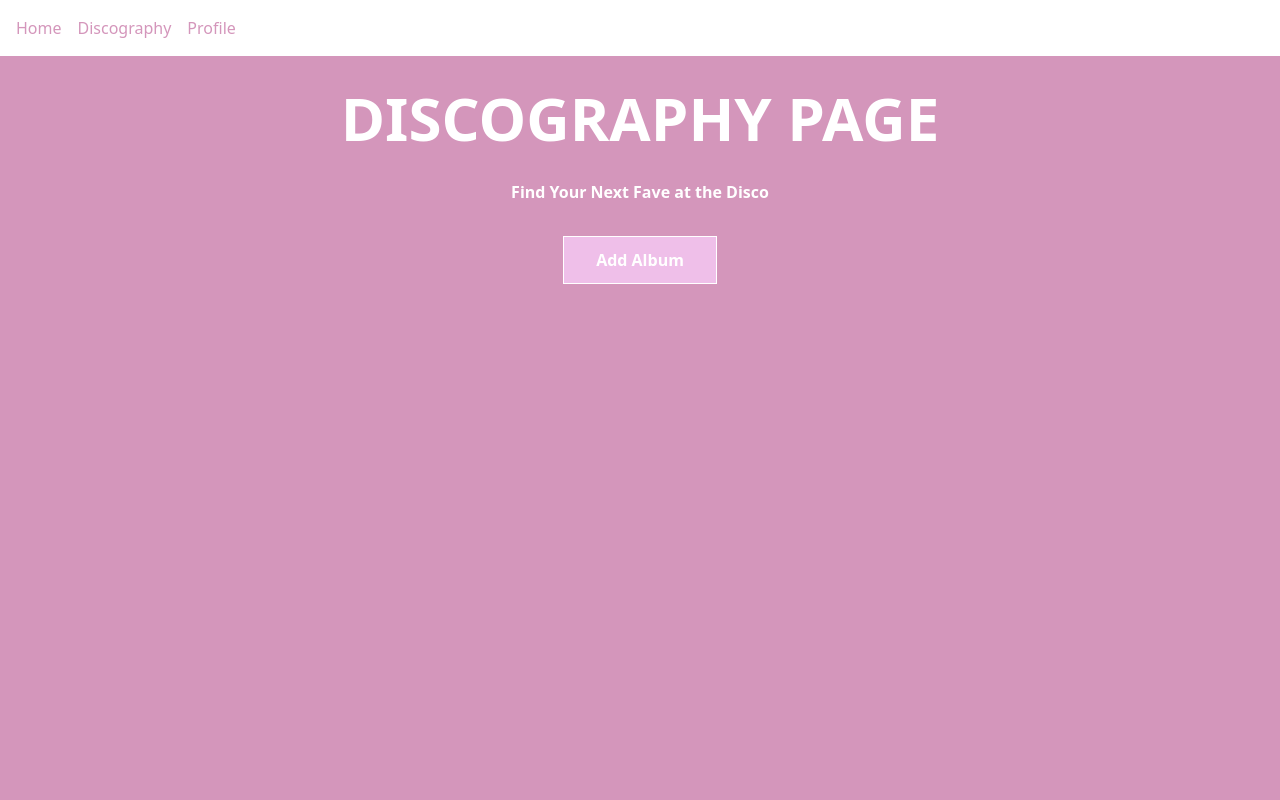
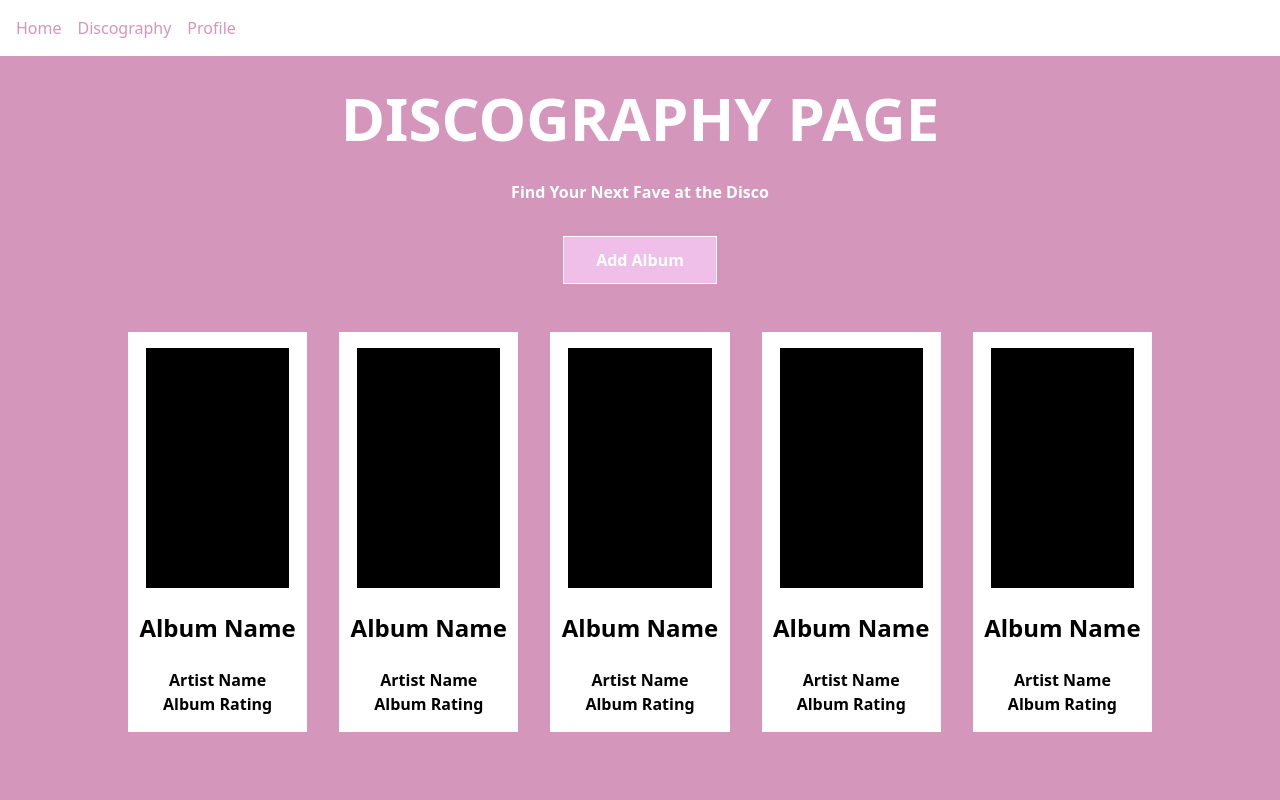
Before and after one commit to rhamood/Harmonia, a React (Vite) app: page /discography in a window 1280 px wide. Both pictures are taken after a click on the link "Discography". Shown: the top 800 px of the page. Built offline with nearby package versions, Linux system fonts and the light colour scheme.

Commit message:
Update Discography.tsx
I think I need to actually work on the databases and api stuff to fully finish this page

```diff
--- a/src/Discography.tsx
+++ b/src/Discography.tsx
@@ -4,7 +4,52 @@ function DiscographyPage() {
       <h1 className='text-6xl font-bold text-center mt-8 text-white'> DISCOGRAPHY PAGE</h1>
       <p className='text-desc font-bold text-center mt-8 text-white'> Find Your Next Fave at the Disco </p>
       <button className='text-add font-bold mt-8 text-white border border-white bg-[#EFBFE9] block mx-auto'> Add Album </button>
+      <div className='px-32'>
+      <div className='w-full space-x-8 flex items-center justify-center mt-12 pb-12'>
+             <div className='w-1/5 h-100 bg-white flex justify-center flex flex-col items-center'>
+             <div className='w-4/5 h-3/5 bg-black flex justify-center'> </div>
+             <br></br>
+             <h3 className='font-bold text-2xl'> Album Name </h3>
+             <br></br>
+             <h3 className='font-bold text-1xl'> Artist Name </h3>
+             <h3 className='font-bold text-1xl'> Album Rating </h3>
+            </div>
+             <div className='w-1/5 h-100 bg-white flex justify-center flex flex-col items-center'>
+             <div className='w-4/5 h-3/5 bg-black flex justify-center'> </div>
+             <br></br>
+             <h3 className='font-bold text-2xl'> Album Name </h3>
+             <br></br>
+             <h3 className='font-bold text-1xl'> Artist Name </h3>
+             <h3 className='font-bold text-1xl'> Album Rating </h3>
+            </div>
+             <div className='w-1/5 h-100 bg-white flex justify-center flex flex-col items-center'>
+             <div className='w-4/5 h-3/5 bg-black flex justify-center'> </div>
+             <br></br>
+             <h3 className='font-bold text-2xl'> Album Name </h3>
+             <br></br>
+             <h3 className='font-bold text-1xl'> Artist Name </h3>
+             <h3 className='font-bold text-1xl'> Album Rating </h3>
+            </div>
+            <div className='w-1/5 h-100 bg-white flex justify-center flex flex-col items-center'>
+             <div className='w-4/5 h-3/5 bg-black flex justify-center'> </div>
+             <br></br>
+             <h3 className='font-bold text-2xl'> Album Name </h3>
+             <br></br>
+             <h3 className='font-bold text-1xl'> Artist Name </h3>
+             <h3 className='font-bold text-1xl'> Album Rating </h3>
+            </div>
+            <div className='w-1/5 h-100 bg-white flex justify-center flex flex-col items-center'>
+             <div className='w-4/5 h-3/5 bg-black flex justify-center'> </div>
+             <br></br>
+             <h3 className='font-bold text-2xl'> Album Name </h3>
+             <br></br>
+             <h3 className='font-bold text-1xl'> Artist Name </h3>
+             <h3 className='font-bold text-1xl'> Album Rating </h3>
+            </div>
+          </div>
+      </div>
     </div>
+
   )
 }
 export default DiscographyPage;
```
